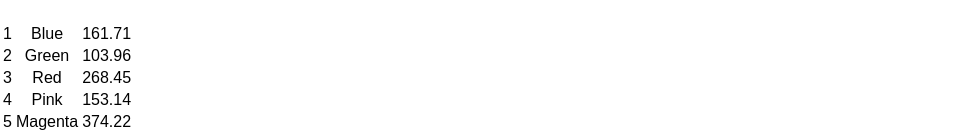
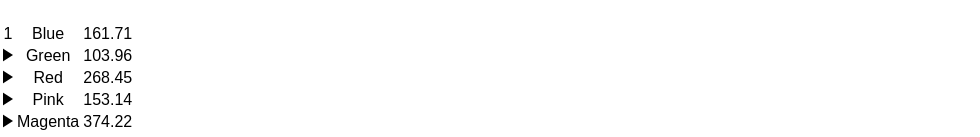
Before and after one commit to amanij7/bloc-jams-react, a React (Create React App) app: page /album/the-colors in a window 1280 px wide. Shown: the part 660-797 px from the top of the page, without its empty margins (0-980 px from the left). Built offline with nearby package versions, Linux system fonts and the light colour scheme.

Commit message:
playback 8

```diff
--- a/src/components/Album.js
+++ b/src/components/Album.js
@@ -45,19 +45,22 @@ class Album extends Component {
      this.setState ({hover:null});
    }
    button (song, index) {
-      if (this.state.hover === song) {
-          return <span className="icon ion-md-play"></span>
+    if (this.state.currentSong === song){
+      return (index + 1)
+   }
+     if (this.state.isPlaying && this.state.hover === true ){
+       return <span className="icon ion-md-pause"></span>
+    }
+     else {
+       return <span className="icon ion-md-play"></span>
+      }
+     if (this.state.hover === song) {
+       return <span className="icon ion-md-play"></span>
         }
-      else {
-          return (index + 1)
+     else {
+       return (index + 1)
         }
-      if (this.state.isPlaying === true){
-        return <span className="icon ion-md-pause"></span>
-      }
-      else {
-        return <span className="icon ion-md-play"></span>
-        }
-      }
+    }
   render() {
     return (
       <section className="album">
@@ -79,8 +82,8 @@ class Album extends Component {
         {this.state.album.songs.map((song, index) =>
         <tr className="song" key={index} onClick={() => this.handleSongClick(song)}>
           <td
-          onMouseEnter={() => this.hoverOn()}
-          onMouseLeave={() => this.hoverOff()}>
+          onMouseEnter={() => this.hoverOn(song)}
+          onMouseLeave={() => this.hoverOff(song)}>
           {this.button(song, index)}
           </td>
           <td>{song.title}</td>
```
